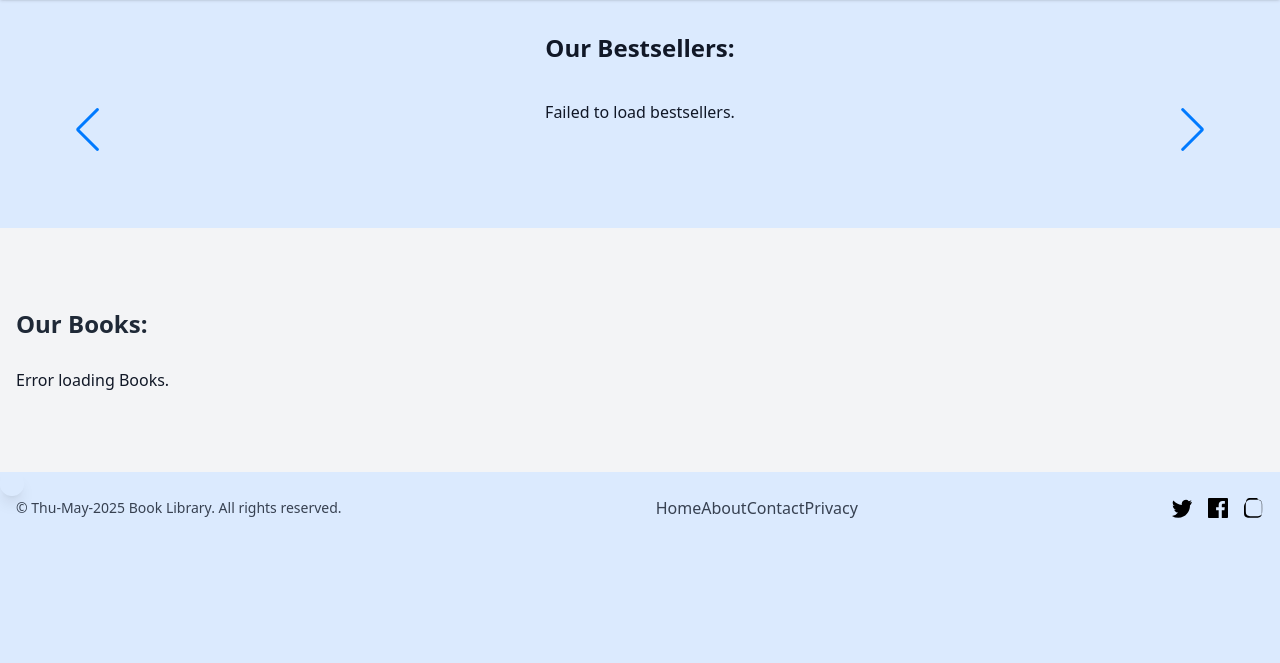
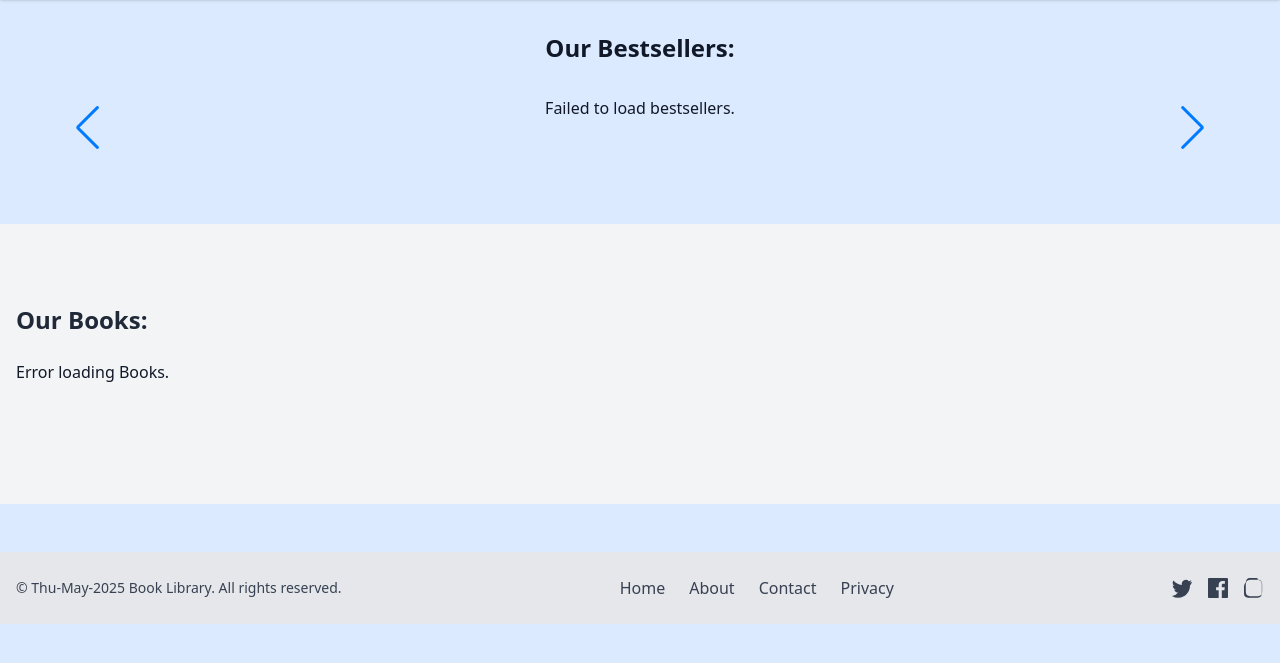
Before and after one commit to MitVasMit/book-Lybrary, a PHP site: page / in a window 1280 px wide. Shown: the part 92-755 px from the top of the page. Run offline with PHP 8.4, Linux system fonts and the light colour scheme; some web fonts are replaced.

Commit message:
WIP: temporary changes to output.css

```diff
--- a/assets/css/output.css
+++ b/assets/css/output.css
@@ -608,8 +608,16 @@
   position: sticky;
 }
 
+.bottom-8 {
+  bottom: 2rem;
+}
+
 .right-0 {
   right: 0px;
+}
+
+.right-8 {
+  right: 2rem;
 }
 
 .top-0 {
@@ -631,6 +639,16 @@
 .mx-auto {
   margin-left: auto;
   margin-right: auto;
+}
+
+.my-12 {
+  margin-top: 3rem;
+  margin-bottom: 3rem;
+}
+
+.my-6 {
+  margin-top: 1.5rem;
+  margin-bottom: 1.5rem;
 }
 
 .mb-10 {
@@ -657,12 +675,16 @@
   margin-left: 0.5rem;
 }
 
+.mt-10 {
+  margin-top: 2.5rem;
+}
+
+.mt-12 {
+  margin-top: 3rem;
+}
+
 .mt-6 {
   margin-top: 1.5rem;
-}
-
-.mb-3 {
-  margin-bottom: 0.75rem;
 }
 
 .block {
@@ -681,12 +703,24 @@
   display: grid;
 }
 
+.hidden {
+  display: none;
+}
+
+.h-10 {
+  height: 2.5rem;
+}
+
+.h-3 {
+  height: 0.75rem;
+}
+
 .h-5 {
   height: 1.25rem;
 }
 
-.h-3 {
-  height: 0.75rem;
+.h-6 {
+  height: 1.5rem;
 }
 
 .min-h-screen {
@@ -697,8 +731,16 @@
   width: 33.333333%;
 }
 
+.w-10 {
+  width: 2.5rem;
+}
+
 .w-5 {
   width: 1.25rem;
+}
+
+.w-6 {
+  width: 1.5rem;
 }
 
 .w-\[40px\] {
@@ -709,16 +751,26 @@
   width: 100%;
 }
 
-.w-5 {
-  width: 1.25rem;
-}
-
 .max-w-6xl {
   max-width: 72rem;
 }
 
 .max-w-md {
   max-width: 28rem;
+}
+
+.max-w-xl {
+  max-width: 36rem;
+}
+
+@keyframes spin {
+  to {
+    transform: rotate(360deg);
+  }
+}
+
+.animate-spin {
+  animation: spin 1s linear infinite;
 }
 
 .grid-cols-2 {
@@ -763,10 +815,24 @@
   margin-left: calc(1rem * calc(1 - var(--tw-space-x-reverse)));
 }
 
+.space-x-6 > :not([hidden]) ~ :not([hidden]) {
+  --tw-space-x-reverse: 0;
+  margin-right: calc(1.5rem * var(--tw-space-x-reverse));
+  margin-left: calc(1.5rem * calc(1 - var(--tw-space-x-reverse)));
+}
+
 .space-y-6 > :not([hidden]) ~ :not([hidden]) {
   --tw-space-y-reverse: 0;
   margin-top: calc(1.5rem * calc(1 - var(--tw-space-y-reverse)));
   margin-bottom: calc(1.5rem * var(--tw-space-y-reverse));
+}
+
+.rounded {
+  border-radius: 0.25rem;
+}
+
+.rounded-full {
+  border-radius: 9999px;
 }
 
 .rounded-lg {
@@ -775,10 +841,6 @@
 
 .rounded-md {
   border-radius: 0.375rem;
-}
-
-.rounded-full {
-  border-radius: 9999px;
 }
 
 .border {
@@ -793,9 +855,19 @@
   border-top-width: 2px;
 }
 
+.border-blue-500 {
+  --tw-border-opacity: 1;
+  border-color: rgb(59 130 246 / var(--tw-border-opacity, 1));
+}
+
 .border-gray-300 {
   --tw-border-opacity: 1;
   border-color: rgb(209 213 219 / var(--tw-border-opacity, 1));
+}
+
+.border-red-400 {
+  --tw-border-opacity: 1;
+  border-color: rgb(248 113 113 / var(--tw-border-opacity, 1));
 }
 
 .bg-blue-100 {
@@ -808,9 +880,19 @@
   background-color: rgb(37 99 235 / var(--tw-bg-opacity, 1));
 }
 
+.bg-blue-700 {
+  --tw-bg-opacity: 1;
+  background-color: rgb(29 78 216 / var(--tw-bg-opacity, 1));
+}
+
 .bg-gray-100 {
   --tw-bg-opacity: 1;
   background-color: rgb(243 244 246 / var(--tw-bg-opacity, 1));
+}
+
+.bg-gray-200 {
+  --tw-bg-opacity: 1;
+  background-color: rgb(229 231 235 / var(--tw-bg-opacity, 1));
 }
 
 .bg-gray-50 {
@@ -830,6 +912,10 @@
 
 .bg-white\/80 {
   background-color: rgb(255 255 255 / 0.8);
+}
+
+.fill-current {
+  fill: currentColor;
 }
 
 .p-10 {
@@ -984,25 +1070,8 @@
   color: rgb(255 255 255 / var(--tw-text-opacity, 1));
 }
 
-.text-red-700 {
-  --tw-text-opacity: 1;
-  color: rgb(185 28 28 / var(--tw-text-opacity, 1));
-}
-
-.underline {
-  text-decoration-line: underline;
-}
-
-.decoration-red-500 {
-  text-decoration-color: #ef4444;
-}
-
-.decoration-red-800 {
-  text-decoration-color: #991b1b;
-}
-
-.decoration-red-300 {
-  text-decoration-color: #fca5a5;
+.opacity-0 {
+  opacity: 0;
 }
 
 .shadow {
@@ -1046,12 +1115,6 @@
   transition-duration: 150ms;
 }
 
-.transition-opacity {
-  transition-property: opacity;
-  transition-timing-function: cubic-bezier(0.4, 0, 0.2, 1);
-  transition-duration: 150ms;
-}
-
 .duration-300 {
   transition-duration: 300ms;
 }
```
Also changed, not shown: other parts of assets/css/output.css (+20 -24 lines).
